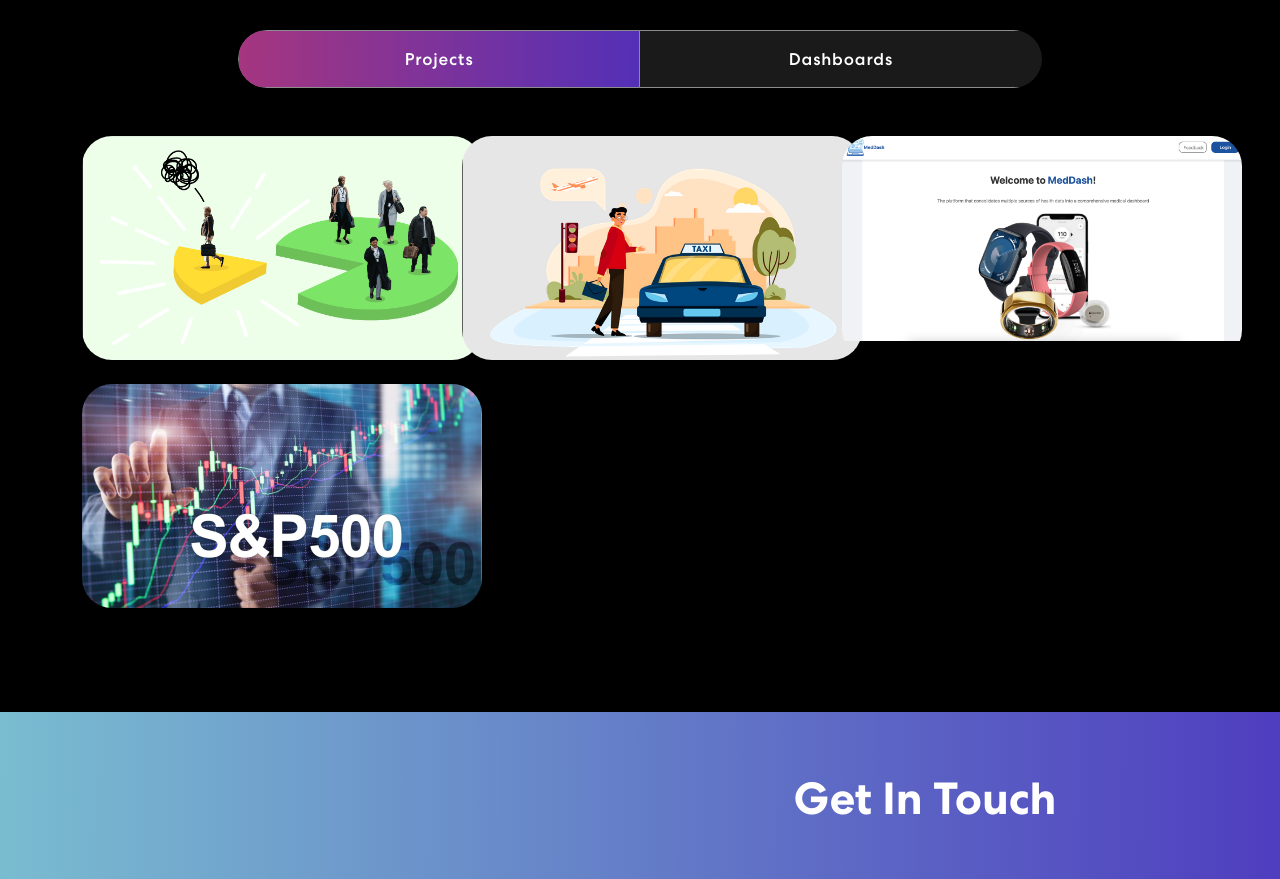
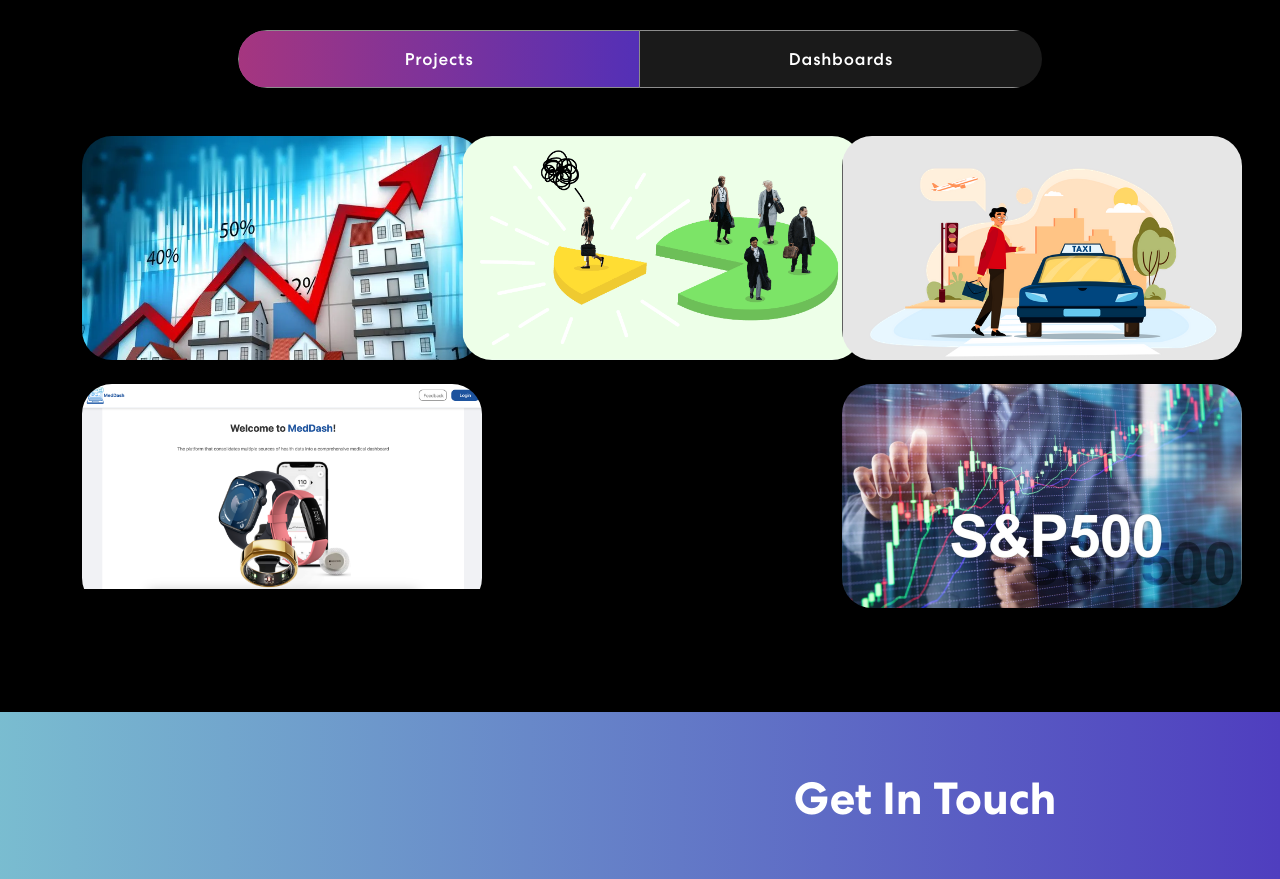
Before and after one commit to Bryan-Tal/react-portfolio, a React (Create React App) app: page / in a window 1280 px wide. Shown: the part 2360-3239 px from the top of the page. Built offline with nearby package versions, Linux system fonts and the light colour scheme.

Commit message:
add predicting house prices project card

```diff
--- a/src/components/Projects.jsx
+++ b/src/components/Projects.jsx
@@ -3,6 +3,7 @@
 import projImg2 from "../assets/img/project-img2.png";
 import projImg3 from "../assets/img/project-img3.png";
 import projImg4 from "../assets/img/project-img4.jpg";
+import projImg5 from "../assets/img/project-img5.webp";
 import dashboard1 from "../assets/img/dashboard1.png";
 import { ProjectCard } from "./ProjectCard";
 // import colorSharp2 from "../assets/img/color-sharp2-halved.png";
@@ -13,16 +14,21 @@
 export const Projects = () => {
 
     const projects = [
-
         {
-            title: "Providing Data Driven Suggestions",
-            description: "In this project I created a decision tree, random forest model, and XGBoost model to predict employee turnover.",
+            title: "Predicting House Prices",
+            description: "I created a Multiple Linear Regression Model from scratch to predict house prices.",
+            imgUrl: projImg5,
+            projectUrl: "https://github.com/Bryan-Tal/Predicting_House_Prices_OLS",
+        },
+        {
+            title: "Predicting Employee Churn",
+            description: "I created a decision tree, random forest model, and XGBoost model to predict employee turnover.",
             imgUrl: projImg1,
-            projectUrl: "https://github.com/Bryan-Tal/Providing_Data_Driven_Suggestions",
+            projectUrl: "https://github.com/Bryan-Tal/Predicting_Employee_Churn",
         },
         {
             title: "Predicting NYC Taxi Gratuities",
-            description: "In this project I created a random forest model, and XGBoost model to predict generous rider gratuity.",
+            description: "I created a random forest model, and XGBoost model to predict generous rider gratuity.",
             imgUrl: projImg2,
             projectUrl: "https://github.com/Bryan-Tal/Predicting_NYC_Taxi_Gratuities"
         },
```
Also changed, not shown: src/assets/img/project-img5.webp (added).
